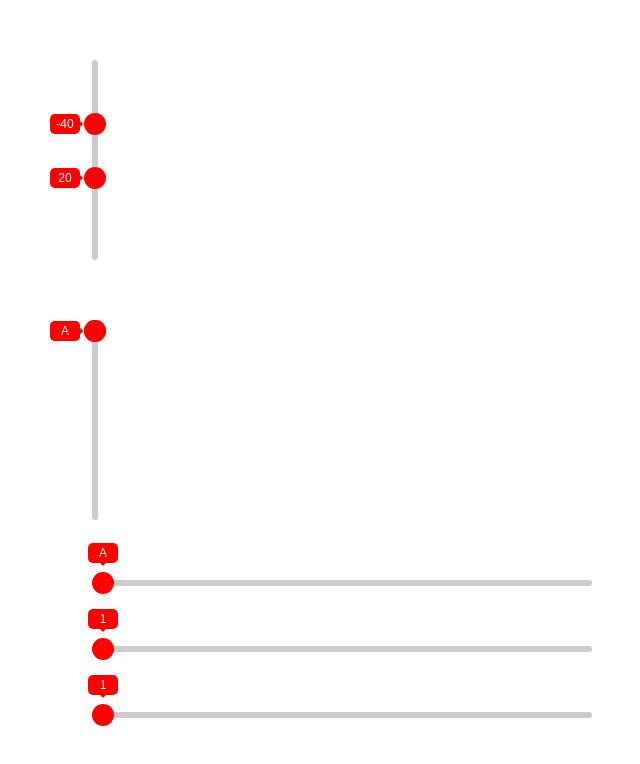
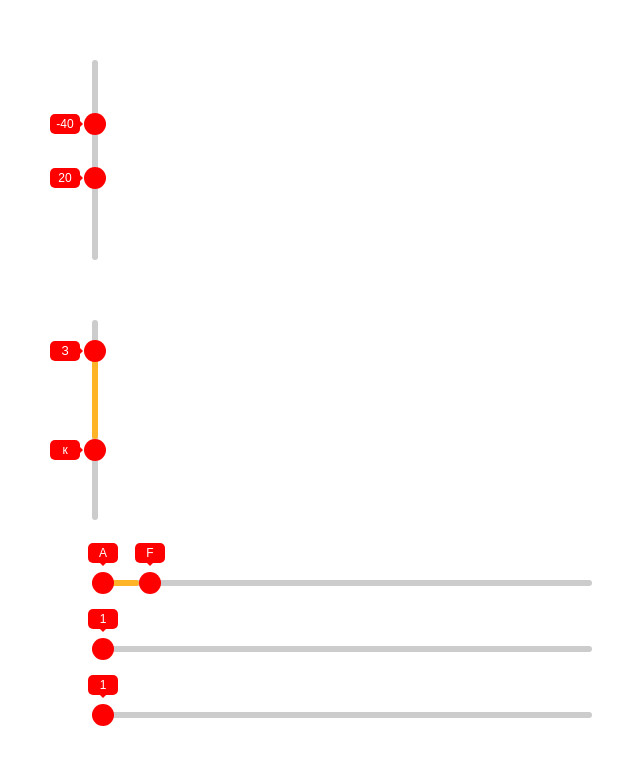
Before and after one commit to DanilShapilov/sliderPlugin, a website built with webpack: page src/index.html in a window 1280 px wide. Shown: the whole page, without its empty margins (298-938 px from the left). Built offline with nearby package versions, Linux system fonts and the light colour scheme.

Commit message:
progress bar is ready

```diff
--- a/src/index.ts
+++ b/src/index.ts
@@ -9,11 +9,13 @@ $(".sliderPlugin1").sliderPlugin({
     step: 10,
     snapping: true,
     selectRange: true,
-    vertical: true
+    vertical: true,
+    progressBar: false
 })
 
 $(".sliderPlugin2").sliderPlugin({
     range: ['А', 'я'],
+    current: [7, 42],
     snapping: true,
     selectRange: true,
     vertical: true
@@ -21,7 +23,9 @@ $(".sliderPlugin2").sliderPlugin({
 
 $(".sliderPlugin3").sliderPlugin({
     range: ['A', 'z'],
-    snapping: true
+    snapping: true,
+    current: [5],
+    selectRange: true
 })
 
 $(".sliderPlugin4").sliderPlugin({
--- a/src/slider_plugin/SliderPlugin.ts
+++ b/src/slider_plugin/SliderPlugin.ts
@@ -15,7 +15,8 @@ const defaultConfig: PluginConfig = {
   snapping: false,
   class: '',
   selectRange: false,
-  vertical: false
+  vertical: false,
+  progressBar: true
 };
 
 
@@ -62,7 +63,8 @@ const defaultConfig: PluginConfig = {
         class: `${config.class} ${config.vertical ? 'vertical': ''}`,
         snapping: config.snapping,
         selectRange: config.selectRange,
-        vertical: config.vertical
+        vertical: config.vertical,
+        progressBar: config.progressBar
       }
       const view = new SliderView($(this), stateForView);
       const model = new SliderModel(config);
--- a/src/slider_plugin/SliderView.ts
+++ b/src/slider_plugin/SliderView.ts
@@ -14,11 +14,13 @@ export class SliderView implements ISliderView{
     this.$root = $root
   }
 
-  init() {
+  async init() {
     this.$slider = new Slider(this.state)
     this.$control = this.$slider.$control
 
-    $(this.$root).html(this.$slider.HTML)
+    await $(this.$root).html(this.$slider.HTML)
+
+    await this.updateProgressBar()
 
     $(this.$slider.$el).on('mousedown', this.eventHandler.bind(this))
   }
@@ -26,7 +28,7 @@ export class SliderView implements ISliderView{
   @boundMethod
   eventHandler(e: JQueryEventObject) {
     this.change(e)
-
+    this.updateProgressBar()
     $('html').on('mousemove', this.mousemoveHandler)
     $('html').on('mouseup', this.mouseUp)
   }
@@ -34,6 +36,7 @@ export class SliderView implements ISliderView{
   @boundMethod
   mousemoveHandler(e: JQueryEventObject) {
     this.change(e)
+    this.updateProgressBar()
   }
 
   change(e: JQueryEventObject) {
@@ -59,6 +62,11 @@ export class SliderView implements ISliderView{
     this.$slider.$selectedControl = null
     $('html').off('mousemove')
     $('html').off('mouseup')
+    this.updateProgressBar()
+  }
+
+  updateProgressBar(){
+    this.$slider.$progressBar.update(this.state.vertical, this.$control)
   }
 
   get isSnapping() {
@@ -73,6 +81,7 @@ export class SliderView implements ISliderView{
 class Slider {
   $el: HTMLDivElement;
   $control: Control[];
+  $progressBar: ProgressBar
   $selectedControl: Control | null
   private state: IViewState
 
@@ -82,6 +91,8 @@ class Slider {
     this.$el = document.createElement('div')
     this.$el.className = `slider ${this.state.class}`
 
+    this.$progressBar = new ProgressBar()
+
     if (this.state.selectRange) {
       this.$control = [new Control('0'), new Control('1')]
     }else {
@@ -89,9 +100,9 @@ class Slider {
     }
 
     if (this.state.selectRange) {
-      this.$el.append(this.$control[0].$el, this.$control[1].$el)
+      this.$el.append(this.$control[0].$el,this.state.progressBar ? this.$progressBar.element : '', this.$control[1].$el)
     }else {
-      this.$el.append(this.$control[0].$el)
+      this.$el.append(this.state.progressBar ? this.$progressBar.element : '',this.$control[0].$el)
     }
   }
 
@@ -131,7 +142,7 @@ class Slider {
   }
   removeZindexFromSelectedControl(){
     if (this.$selectedControl) {
-      $(this.$selectedControl.$el).css('z-index', 0)
+      $(this.$selectedControl.$el).css('z-index', 1)
     }
   }
 
@@ -152,6 +163,34 @@ class Slider {
   get HTML() {
     return this.$el
   }
+}
+
+class ProgressBar {
+  $el: HTMLDivElement
+  constructor(){
+    this.$el = document.createElement('div')
+    this.$el.className = 'progress'
+  }
+  public get element() : HTMLDivElement {
+    return this.$el
+  }
+
+  update(isVertical: boolean, controls: Control[]) {
+    const topOrLeft = isVertical ? 'top' : 'left'
+    const widthOrHeight = isVertical ? 'height' : 'width'
+    if (controls.length > 1) {
+      let firstControlPos = controls[0].position(isVertical)
+      let secondControlPos = controls[1].position(isVertical)
+      if (firstControlPos > secondControlPos) {
+        [firstControlPos, secondControlPos] = [secondControlPos, firstControlPos]
+      }
+      $(this.$el).css(topOrLeft, firstControlPos)
+      $(this.$el).css(widthOrHeight, secondControlPos - firstControlPos)
+    }else {
+      $(this.$el).css(widthOrHeight, controls[0].position(isVertical))
+    }
+  }
+
 }
 
 class Control {
--- a/src/slider_plugin/interfaces.ts
+++ b/src/slider_plugin/interfaces.ts
@@ -11,6 +11,7 @@ interface PluginConfig {
   class: string
   selectRange: boolean
   vertical: boolean
+  progressBar: boolean
 }
 
 interface IViewState {
@@ -18,6 +19,7 @@ interface IViewState {
   snapping: boolean
   selectRange: boolean
   vertical: boolean
+  progressBar: boolean
 }
 
 interface ISliderView {
--- a/src/slider_plugin/style.scss
+++ b/src/slider_plugin/style.scss
@@ -17,6 +17,17 @@ $arrow-size: 3px;
   height: $height;
   border-radius: $height;
   cursor: pointer;
+
+  .progress{
+    // do not touch
+    width: 100%;
+    height: 100%;
+    border-radius: inherit;
+    position: absolute;
+    z-index: 0;
+    // ------
+    background-color: rgb(255, 180, 40);
+  }
 
   &.vertical{
     width: $height !important;
@@ -54,6 +65,7 @@ $arrow-size: 3px;
     height: $control-size;
     border-radius: 50%;
     background-color: red;
+    z-index: 1;
 
     // &:hover{
     //   .slider__control-info{
```
